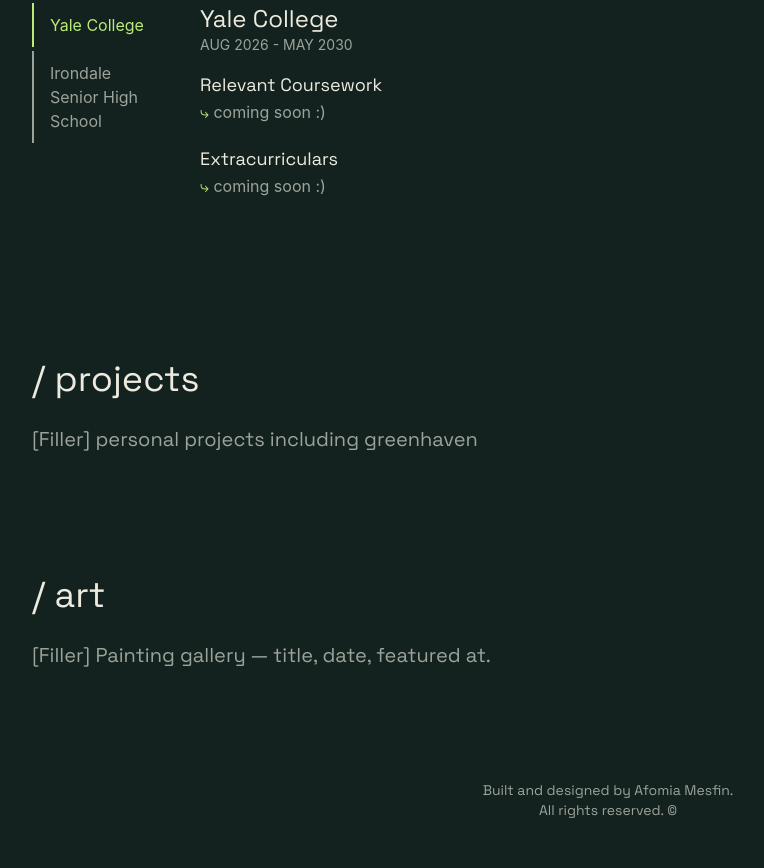
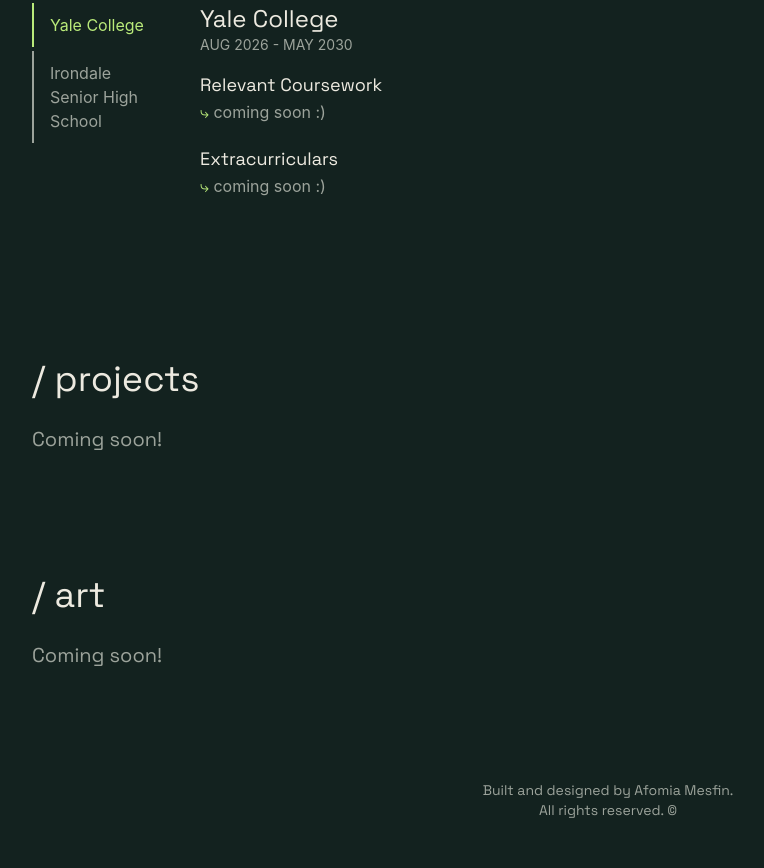
Before and after one commit to afomiamesfin/personal-portfolio, an Astro site: page / in a window 1280 px wide. Shown: the part 1126-1994 px from the top of the page, without its empty margins (32-796 px from the left). Built offline with nearby package versions, Linux system fonts and the light colour scheme; Astro itself is replaced by a stand-in of ours.

Commit message:
course wording; update filler for release

```diff
--- a/src/pages/index.astro
+++ b/src/pages/index.astro
@@ -49,7 +49,7 @@
         dates: "SEP 2022 - May 2026",
         courses: [
             "AP Human Geography, AP US History, AP World History, AP Comparative Government",
-            "AP Macroeconomics, AP Calculus AB & BC; AP Computer Science, AP Statistics, AP Physics C: Mechanics",
+            "AP Macro, AP Calc AB & BC; AP Computer Science, AP Stats, AP Physics C: Mechanics",
             "AP Biology, AP Psychology",
             "AP Language & Composition, AP Literature & Composition"
         ],
@@ -223,7 +223,7 @@
         <div class="w-full max-w-4xl lg:max-w-6xl">
             <h1 class="font-serif text-4xl font-light text-text mb-6">/ projects</h1>
             <p class="leading-relaxed text-xl text-muted font-serif">
-                [Filler] personal projects including greenhaven
+                Coming soon!
             </p>
         </div>
     </section>
@@ -233,7 +233,7 @@
         <div class="w-full max-w-4xl lg:max-w-6xl">
             <h1 class="font-serif text-4xl font-light text-text mb-6">/ art</h1>
             <p class="leading-relaxed text-xl text-muted font-serif">
-                [Filler] Painting gallery — title, date, featured at.
+                Coming soon!
             </p>
         </div>
     </section>
```
